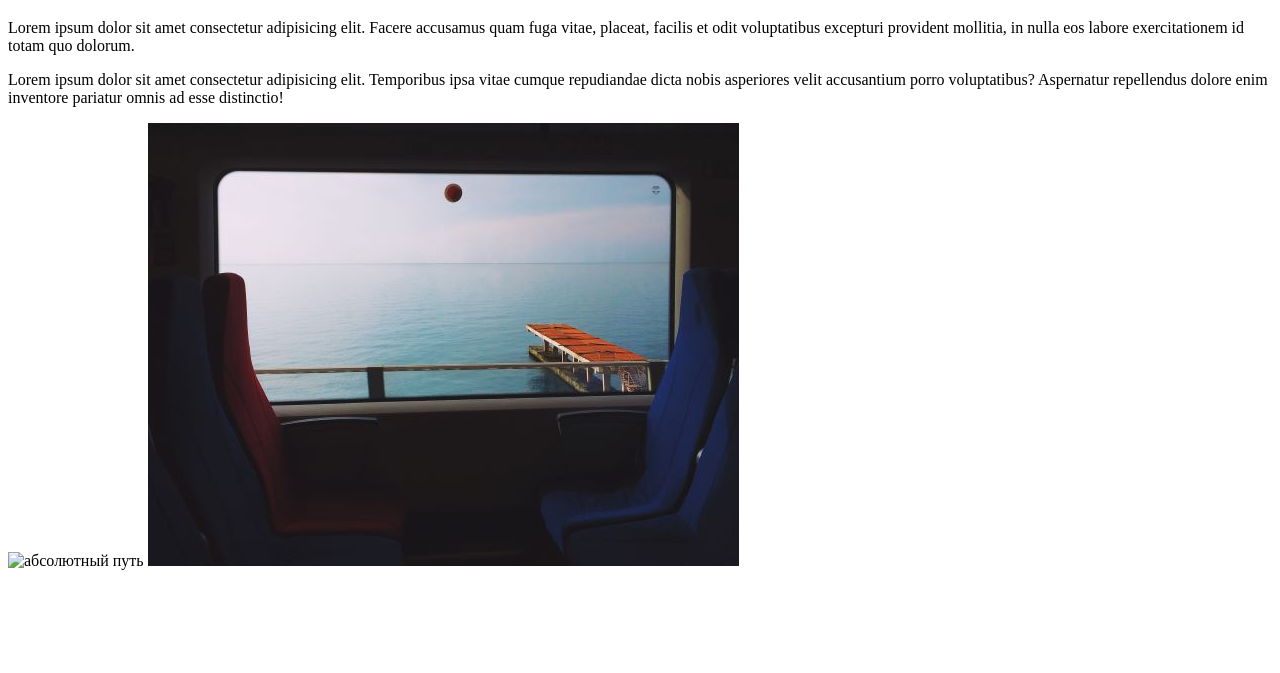
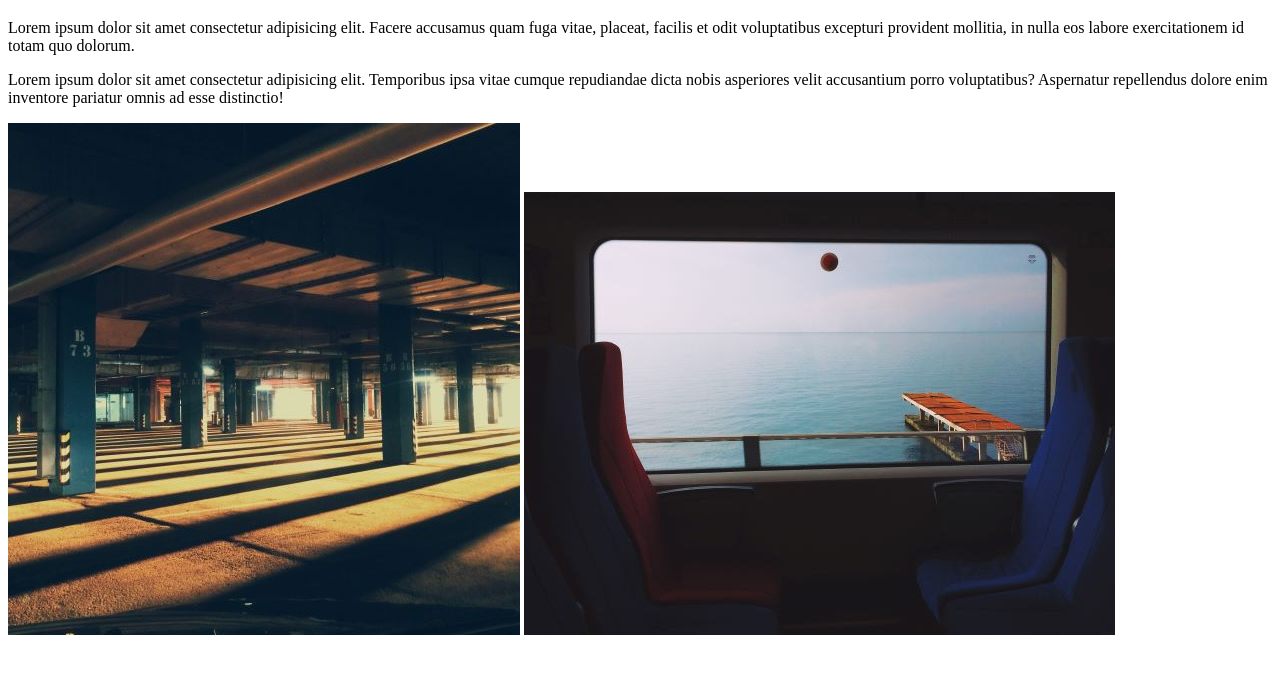
Before and after one commit to 72305lol/project1, a plain HTML site: page folder/inner/index.html in a window 1280 px wide. Shown: the part 61-734 px from the top of the page. Drawn offline with Linux system fonts and the light colour scheme.

Commit message:
Update index.html

```diff
--- a/folder/inner/index.html
+++ b/folder/inner/index.html
@@ -12,7 +12,7 @@
     <p>
         Lorem ipsum dolor sit amet consectetur adipisicing elit. Temporibus ipsa vitae cumque repudiandae dicta nobis asperiores velit accusantium porro voluptatibus? Aspernatur repellendus dolore enim inventore pariatur omnis ad esse distinctio!
     </p>
-    <img src="main/img/img1.JPG" alt="абсолютный путь">
-    <img src="./../../img/img2.jpg" alt="относительный путь">
+    <img src="/img/img1.JPG" alt="абсолютный путь">
+    <img src="./../../img/img2.JPG" alt="относительный путь">
 </body>
 </html>
```
